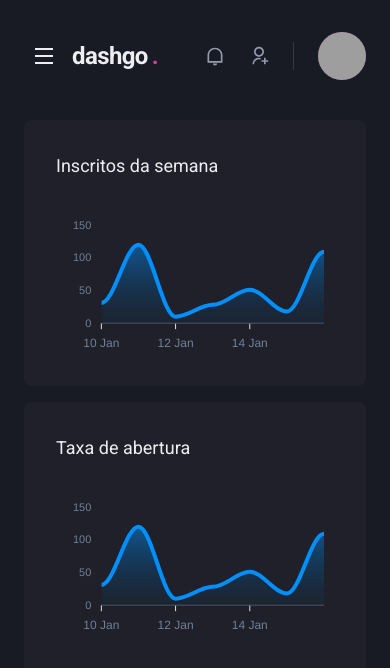
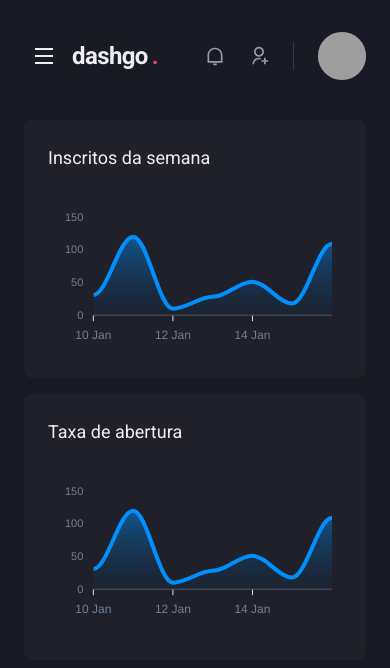
Before and after one commit to thihxm/Nextjs-Dashboard, a Next.js app: page /dashboard in a window 390 px wide. Shown: the top 668 px of the page. Built offline with nearby package versions, Linux system fonts and the light colour scheme; grey boxes are pictures that could not be loaded.

Commit message:
Responsive Dashboard

```diff
--- a/src/pages/dashboard.tsx
+++ b/src/pages/dashboard.tsx
@@ -68,8 +68,8 @@ export default function Dashboard() {
       <Flex w="100%" my="6" maxW={1480} mx="auto" px="6">
         <Sidebar />
 
-        <SimpleGrid flex="1" gap="4" minChildWidth="320px" align="flex-start">
-          <Box p="8" bg="gray.800" borderRadius={8} pb="4">
+        <SimpleGrid flex="1" gap="4" minChildWidth="300px" align="flex-start">
+          <Box p={['6', '8']} bg="gray.800" borderRadius={8} pb="4">
             <Text fontSize="lg" mb="4">
               Inscritos da semana
             </Text>
@@ -77,7 +77,7 @@ export default function Dashboard() {
             <Chart options={options} series={series} type="area" height={160} />
           </Box>
 
-          <Box p="8" bg="gray.800" borderRadius={8}>
+          <Box p={['6', '8']} bg="gray.800" borderRadius={8}>
             <Text fontSize="lg" mb="4">
               Taxa de abertura
             </Text>
```
